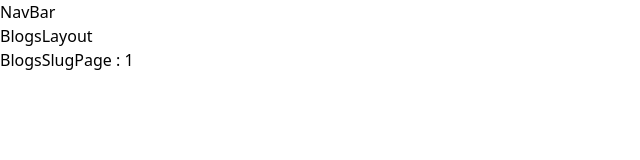
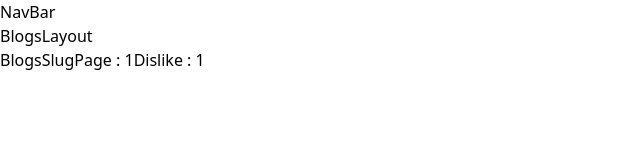
Before and after one commit to GitHub-Sanjit/project-nextjs-press-frontend, a Next.js app: page /blogs/1 in a window 1280 px wide. Shown: the top 160 px of the page, without its empty margins (0-640 px from the left). Built offline with nearby package versions, Linux system fonts and the light colour scheme.

Commit message:
Server and Client Components

```diff
--- a/app/blogs/[slug]/page.tsx
+++ b/app/blogs/[slug]/page.tsx
@@ -1,4 +1,5 @@
 import React from "react";
+import DisLikeButton from "./../../ui/DisLikeButton";
 
 const BlogsSlugPage = async ({
   params,
@@ -6,7 +7,12 @@ const BlogsSlugPage = async ({
   params: Promise<{ slug: string }>;
 }) => {
   const { slug } = await params;
-  return <div>BlogsSlugPage : {slug}</div>;
+  return (
+    <div>
+      BlogsSlugPage : {slug}
+      <DisLikeButton blogSlug={slug}></DisLikeButton>
+    </div>
+  );
 };
 
 export default BlogsSlugPage;
--- a/app/page.tsx
+++ b/app/page.tsx
@@ -1,9 +1,11 @@
 import Link from "next/link";
+import LikeButton from "./ui/LikeButton";
 
 export default function Home() {
   return (
     <div>
       Hello World!! Blog Page <Link href={"/blogs"}>Blogs</Link>
+      <LikeButton />
     </div>
   );
 }
--- /dev/null
+++ b/app/ui/DisLikeButton.tsx
@@ -0,0 +1,15 @@
+"use client";
+
+const DisLikeButton = ({ blogSlug }: { blogSlug: string }) => {
+  return (
+    <button
+      onClick={() => {
+        console.log(`Dislike Buttong Clicked For Blog ${blogSlug}`);
+      }}
+    >
+      Dislike : {blogSlug}
+    </button>
+  );
+};
+
+export default DisLikeButton;
--- /dev/null
+++ b/app/ui/LikeButton.tsx
@@ -0,0 +1,16 @@
+"use client";
+const LikeButton = () => {
+  return (
+    <div>
+      <button
+        onClick={() => {
+          console.log("Button Clicked");
+        }}
+      >
+        Click
+      </button>
+    </div>
+  );
+};
+
+export default LikeButton;
```
